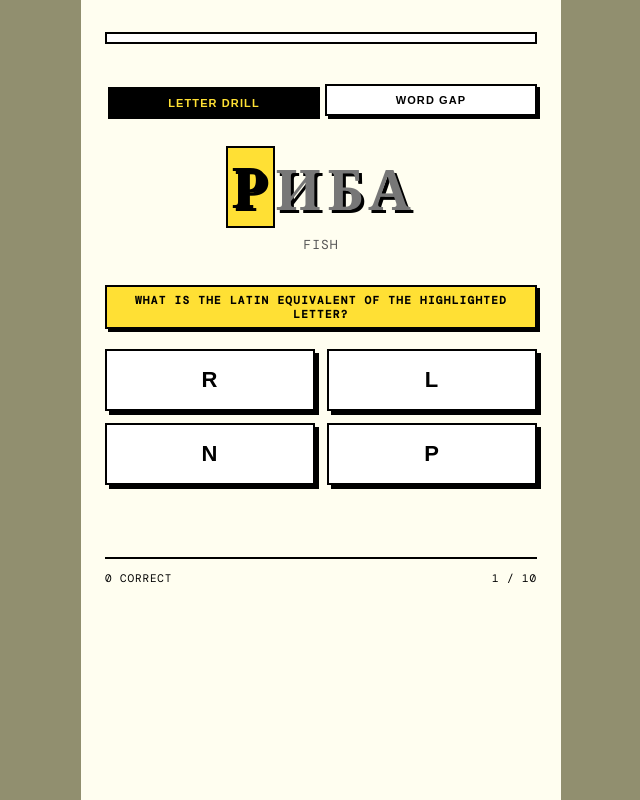
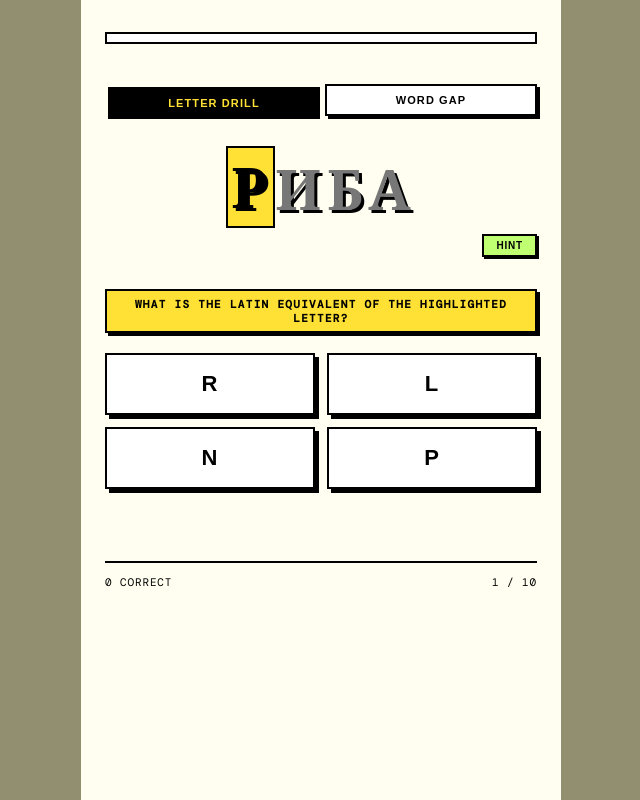
Before and after one commit to znichola/cyri, a React (Vite) app: page / in a window 1280 px wide. Shown: the whole page, without its empty margins (319-959 px from the left). Built offline with nearby package versions, Linux system fonts and the light colour scheme.

Commit message:
feat: hint button to hide english translation

```diff
--- a/src/components/LetterDrill.jsx
+++ b/src/components/LetterDrill.jsx
@@ -2,11 +2,13 @@
 // Shows a full Cyrillic word with one letter highlighted.
 // User taps the correct Latin equivalent from 4 choices.
 
+import { useState } from "react";
 import "../styles/styles.css";
 import { getWordChars } from "../logic/game";
 import { ChoicesGrid, FeedbackLine, StatsRow } from "./DrillShell";
 
 export function LetterDrill({ card, choices, answered, selectedChoice, correctCount, idx, onChoice }) {
+  const [hintShown, setHintShown] = useState(false);
   const chars = getWordChars(card);
 
   return (
@@ -22,7 +24,12 @@ export function LetterDrill({ card, choices, answered, selectedChoice, correctCo
             </span>
           ))}
         </div>
-        <div className="meaning">{card.meaning}</div>
+        <div className="hint-cont">
+          {hintShown && <div className="meaning">{card.meaning}</div>}
+          <button className="hint-btn" onClick={() => setHintShown(!hintShown)}>
+            {hintShown ? "Hide" : "Hint"}
+          </button>
+        </div>
       </div>
 
       <div className="prompt-label">
--- a/src/components/WordGap.jsx
+++ b/src/components/WordGap.jsx
@@ -2,6 +2,7 @@
 // Shows a Cyrillic word with one letter replaced by a blank "_".
 // User taps the correct Cyrillic letter (not Latin) that fills the gap.
 
+import { useState } from "react";
 import "../styles/styles.css";
 import { getWordGapChars, shuffle } from "../logic/game";
 import { ChoicesGrid, FeedbackLine, StatsRow } from "./DrillShell";
@@ -21,6 +22,7 @@ export function buildCyrillicChoices(card) {
 }
 
 export function WordGap({ card, choices, answered, selectedChoice, correctCount, idx, onChoice }) {
+  const [hintShown, setHintShown] = useState(false);
   const chars = getWordGapChars(card);
 
   return (
@@ -36,7 +38,12 @@ export function WordGap({ card, choices, answered, selectedChoice, correctCount,
             </span>
           ))}
         </div>
-        <div className="meaning">{card.meaning}</div>
+        <div className="hint-cont">
+          {hintShown && <div className="meaning">{card.meaning}</div>}
+          <button className="hint-btn" onClick={() => setHintShown(!hintShown)}>
+            {hintShown ? "Hide" : "Hint"}
+          </button>
+        </div>
       </div>
 
       <div className="prompt-label">
--- a/src/styles/styles.css
+++ b/src/styles/styles.css
@@ -158,6 +158,34 @@
   box-shadow: 4px 4px 0 #000;
 }
 
+.hint-cont {
+  display: flex;
+  gap: 12px;
+  justify-content: flex-end;
+}
+
+.hint-btn {
+  background: var(--color-accent-alt);
+  color: #000;
+  border: 2px solid #000;
+  border-radius: 0;
+  padding: 4px 12px;
+  font-size: 10px;
+  font-weight: 700;
+  cursor: pointer;
+  letter-spacing: 0.08em;
+  text-transform: uppercase;
+  box-shadow: 2px 2px 0 #000;
+  transition: transform 0.08s, box-shadow 0.08s;
+  margin-top: 8px;
+  display: block;
+}
+
+.hint-btn:active {
+  transform: translate(1px, 1px);
+  box-shadow: 1px 1px 0 #000;
+}
+
 /* Feedback line */
 .feedback {
   text-align: center;
```
